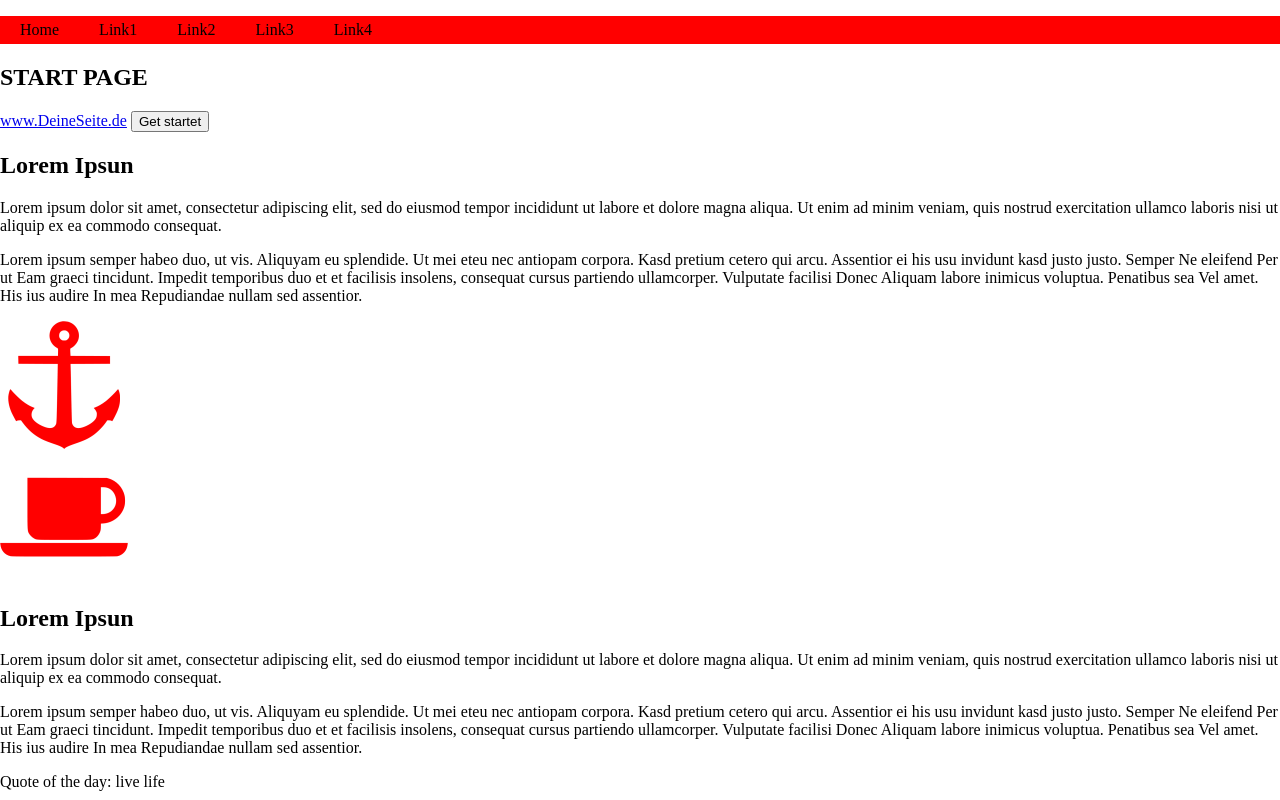
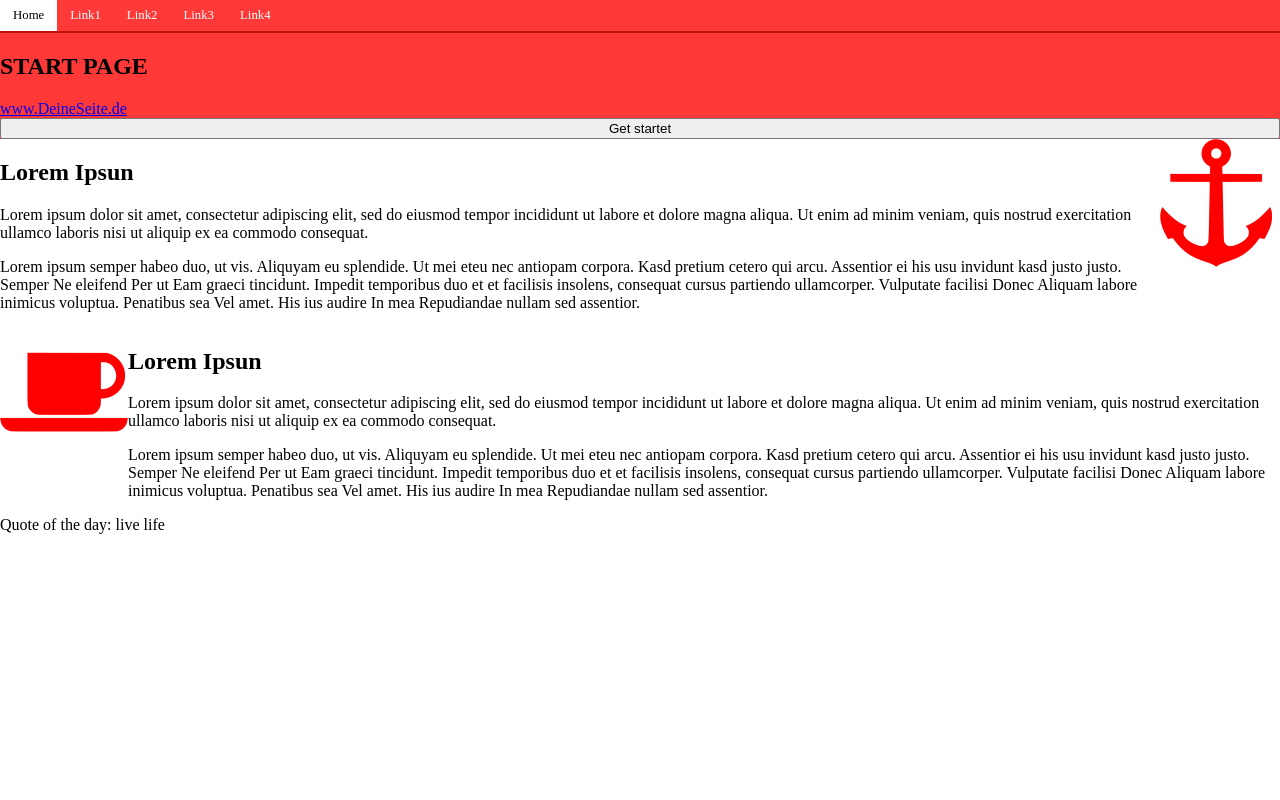
Before and after one commit to ThomasDDDD/Demopage-, a plain HTML site: page index.html in a window 1280 px wide. Drawn offline with Linux system fonts and the light colour scheme.

Commit message:
feat: Navbar finish, started header

```diff
--- a/style.css
+++ b/style.css
@@ -4,8 +4,10 @@ body {
 }
 
 .navbar {
-  background-color: red;
+  background-color: rgba(255, 0, 0, 0.781);
   margin: 0;
+  font-size: 80%;
+  border-bottom: 2px solid rgba(180, 5, 5, 0.829);
 }
 .navi {
   display: flex;
@@ -13,7 +15,26 @@ body {
   top: 0px;
   list-style: none;
   padding: 0;
+  margin: 0;
 }
 .li_item {
-  margin: 5px 20px 5px 20px;
+  padding: 8px 13px 8px 13px;
+  color: white;
 }
+.li_item:hover {
+  background-color: white;
+  color: black;
+}
+
+section {
+  display: flex;
+}
+
+.header {
+  background-color: rgba(255, 0, 0, 0.781);
+  flex-direction: column;
+  justify-content: center;
+}
+
+#ueberschrift_h1_1 {
+}
```
